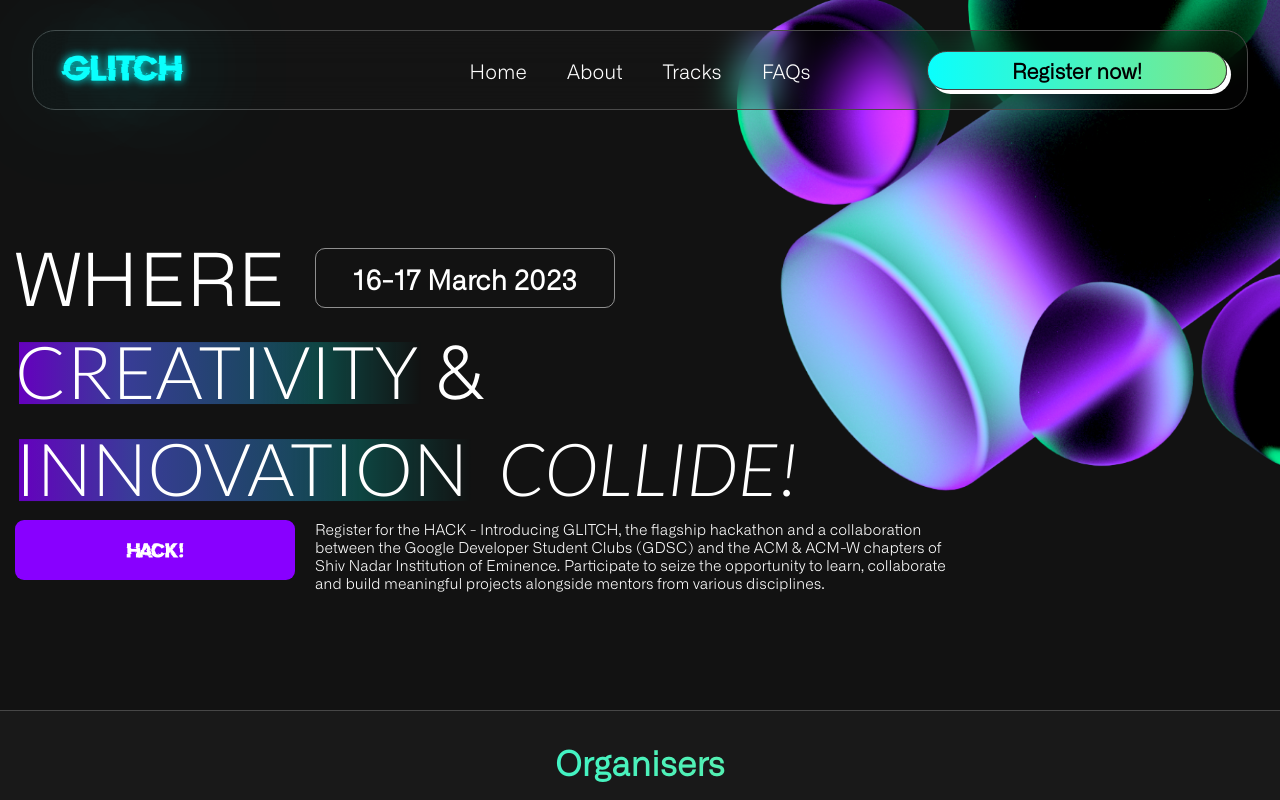
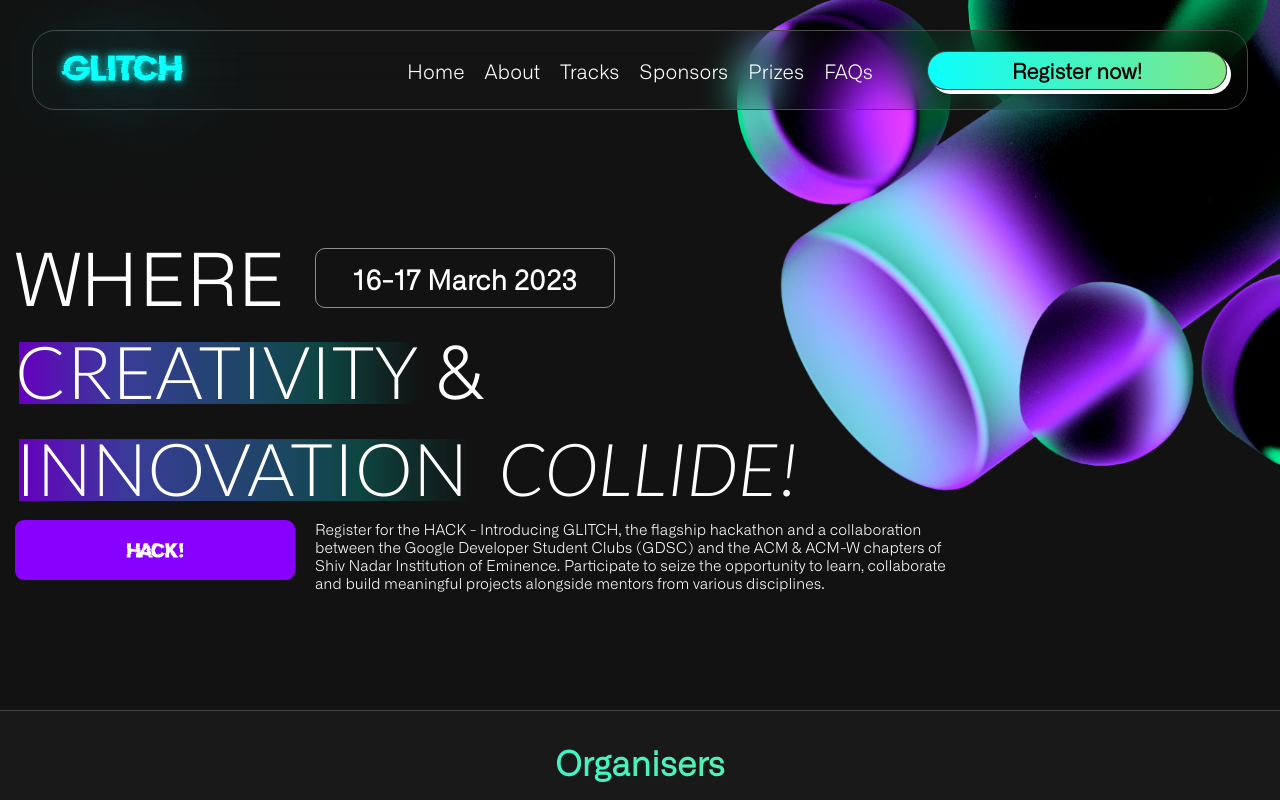
Before and after one commit to meghrathod/Glitch-23, a Next.js app: page / in a window 1280 px wide. Shown: the top 800 px of the page. Built offline with nearby package versions, Linux system fonts and the light colour scheme.

Commit message:
feat: add sponsors and prizes to navbar
Signed-off-by: Megh Rathod <me@meghrathod.dev>

```diff
--- a/components/Header/Header.js
+++ b/components/Header/Header.js
@@ -46,13 +46,13 @@
           <li className="HeaderWrapper__MenuList--item">
             <Link href="/#tracks">Tracks</Link>
           </li>
-          {/* <li className="HeaderWrapper__MenuList--item">
+          <li className="HeaderWrapper__MenuList--item">
             <Link href="/#sponsors">Sponsors</Link>
-          </li> */}
-          {/* <li className="HeaderWrapper__MenuList--item">
+          </li>
+          <li className="HeaderWrapper__MenuList--item">
             <Link href="/#prizes">Prizes</Link>
           </li>
-          <li className="HeaderWrapper__MenuList--item">
+          {/* <li className="HeaderWrapper__MenuList--item">
             <Link href="/#events">Events</Link>
           </li>
           <li className="HeaderWrapper__MenuList--item">
--- a/pages/index.js
+++ b/pages/index.js
@@ -252,7 +252,7 @@
                   </div>
               </div>
           </section>
-          <section className="HomeContainer__horizontalScroller">
+          <section className="HomeContainer__horizontalScroller" id="prizes">
               <span>
                   Great Prizes - Great Prizes - Great Prizes - Great Prizes -
                   Great Prizes - Great Prizes - Great Prizes - Great Prizes -
@@ -314,6 +314,7 @@
               style={{
                   marginTop: "5rem",
               }}
+              id="sponsors"
           >
               <div className="HomeContainer__DevfolioSponsor--title">
                   <h2>Sponsors</h2>
@@ -359,7 +360,6 @@
                   <img src="/Images/Sponsors/Filecoin.png" alt="" />
               </Link>
               <Link
-
                   href="https://www.wolfram.com/language/"
                   rel="noopener noreferrer"
                   target="_blank"
@@ -367,7 +367,6 @@
               >
                   <img src="/Images/Sponsors/Wolfram.png" alt="" />
               </Link>
-
           </section>
 
           <section className="HomeContainer__FAQ" id="faq">
```
Lines whose indentation alone changed are shown as unchanged.
